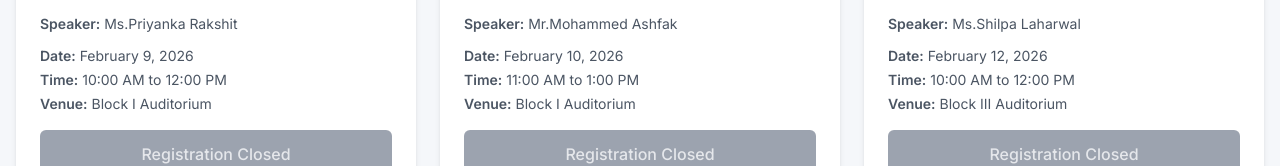
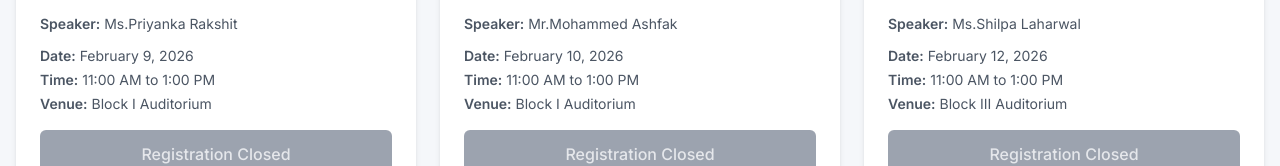
Before and after one commit to dauntless-arcane/C2I, a Next.js app: page / in a window 1280 px wide. Shown: the part 633-799 px from the top of the page. Built offline with nearby package versions, Linux system fonts and the light colour scheme.

Commit message:
Update page.js

```diff
--- a/app/page.js
+++ b/app/page.js
@@ -10,7 +10,7 @@ export default function Home() {
     speaker: 'Ms.Priyanka Rakshit',
     eventDetails: {
       date: 'February 9, 2026',
-      time: '10:00 AM to 12:00 PM',
+      time: '11:00 AM to 1:00 PM',
       venue: 'Block I Auditorium'
     },
     link: '/register/linkedin'
@@ -36,7 +36,7 @@ export default function Home() {
     speaker: 'Ms.Shilpa Laharwal',
     eventDetails: {
       date: 'February 12, 2026',
-      time: '10:00 AM to 12:00 PM',
+      time: '11:00 AM to 1:00 PM',
       venue: 'Block III Auditorium'
     },
     link: '/register/resume'
```
